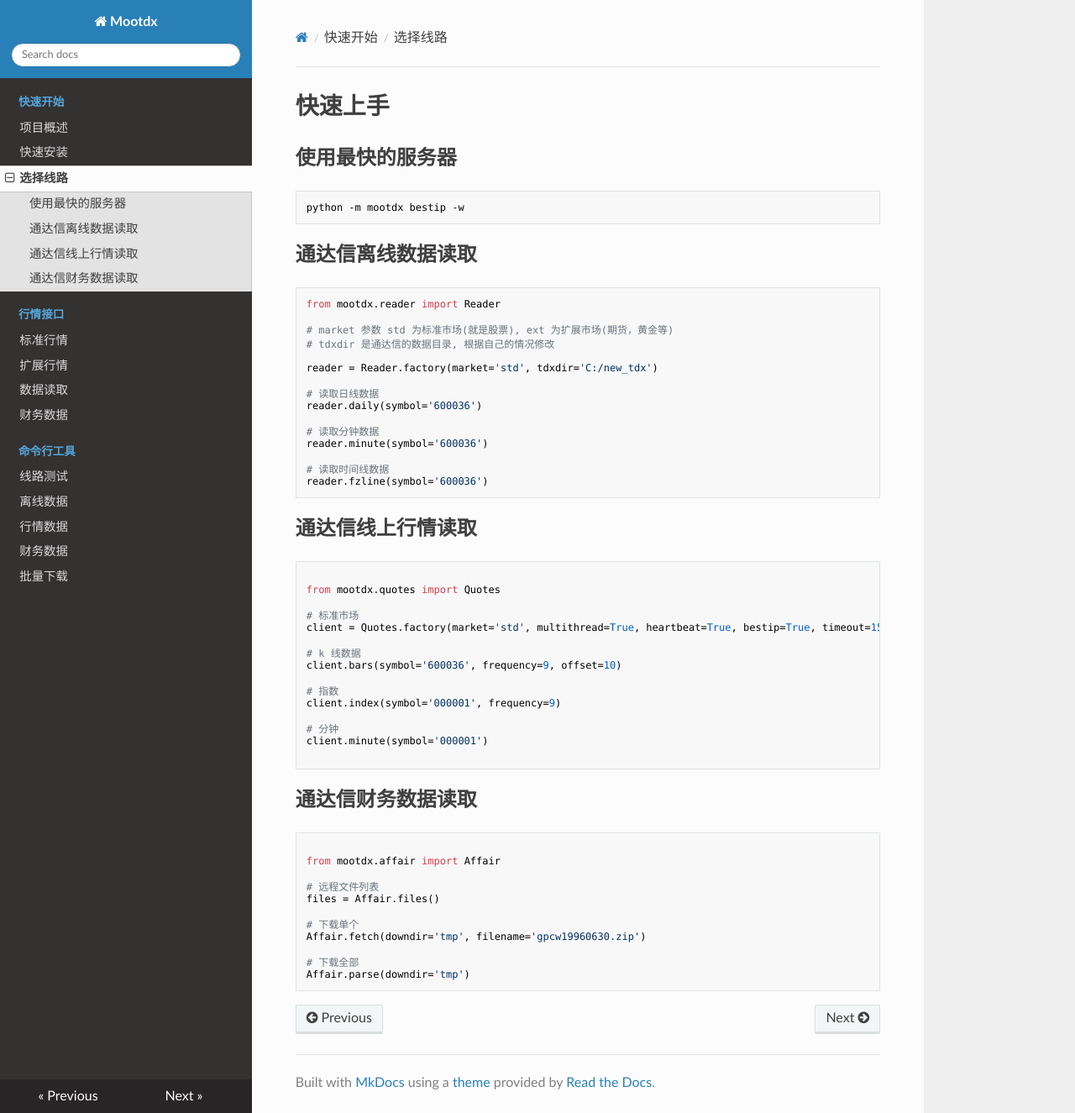
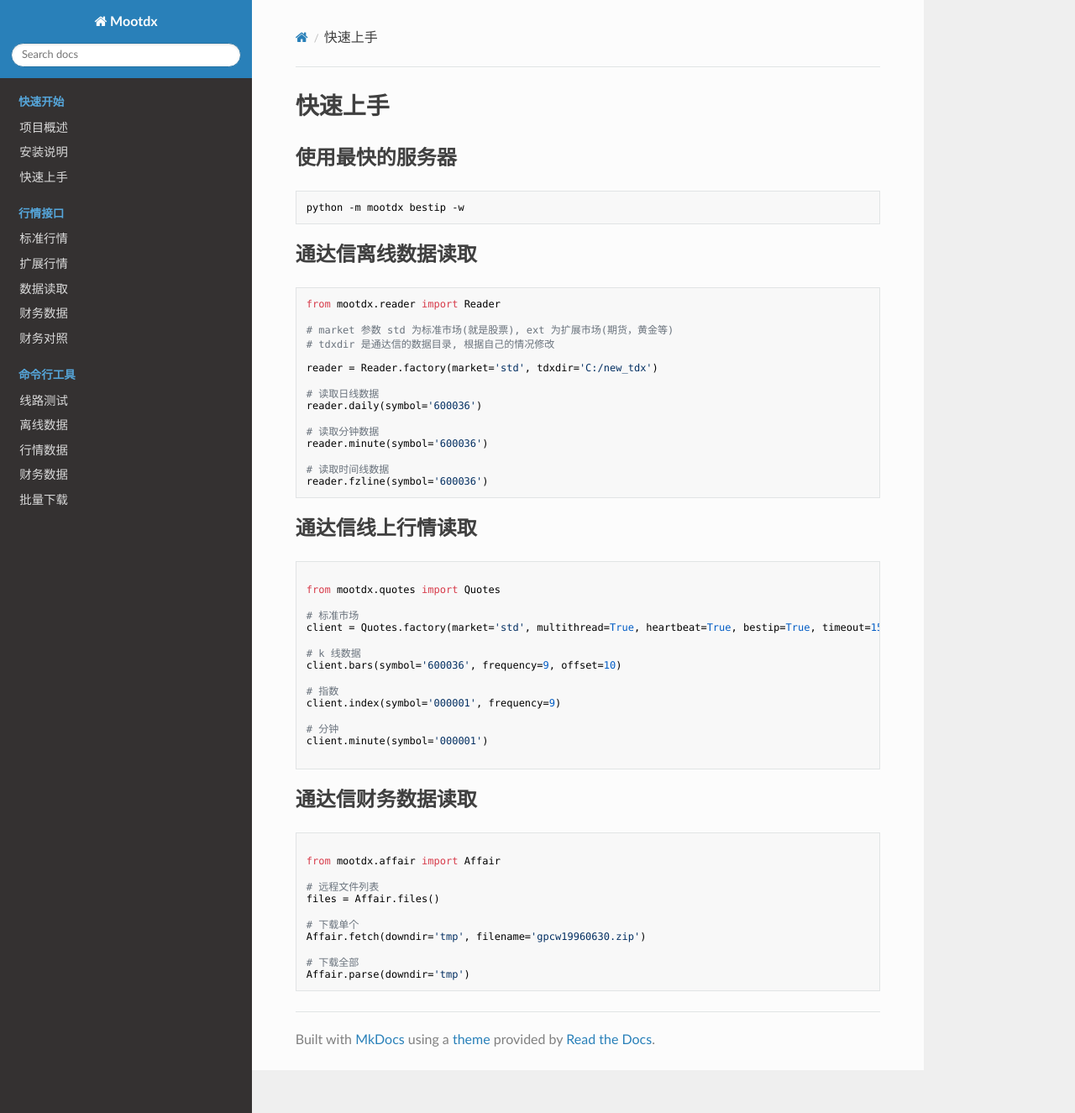
Before and after one commit to mootdx/mootdx, an MkDocs documentation site: the page built from docs/quickstart.md, in a window 1280 px wide and 1325 px high. Shown: the whole window at 84% size. Built offline with MkDocs 1.6.1, drawn with Linux system fonts in a browser that asks for light colours; nearby versions of some CDN libraries; old or Windows-style settings are respelled for this version of MkDocs; some of the changed lines change nothing that is shown.

Commit message:
Update mkdocs.yml

```diff
--- a/mkdocs.yml
+++ b/mkdocs.yml
@@ -4,15 +4,18 @@
 theme: readthedocs
 
 pages:
+
 - 快速开始:
   - 项目概述: index.md
-  - 快速安装: setup.md
-  - 选择线路: quickstart.md
+  - 安装说明: setup.md
+  - 快速上手: quick.md
+
 - 行情接口:
   - 标准行情: api/quote1.md
   - 扩展行情: api/quote2.md
   - 数据读取: api/reader.md
   - 财务数据: api/affair.md
+  - 财务对照: api/fields.md
 
 - 命令行工具:
   - 线路测试: cli/bestip.md
```
